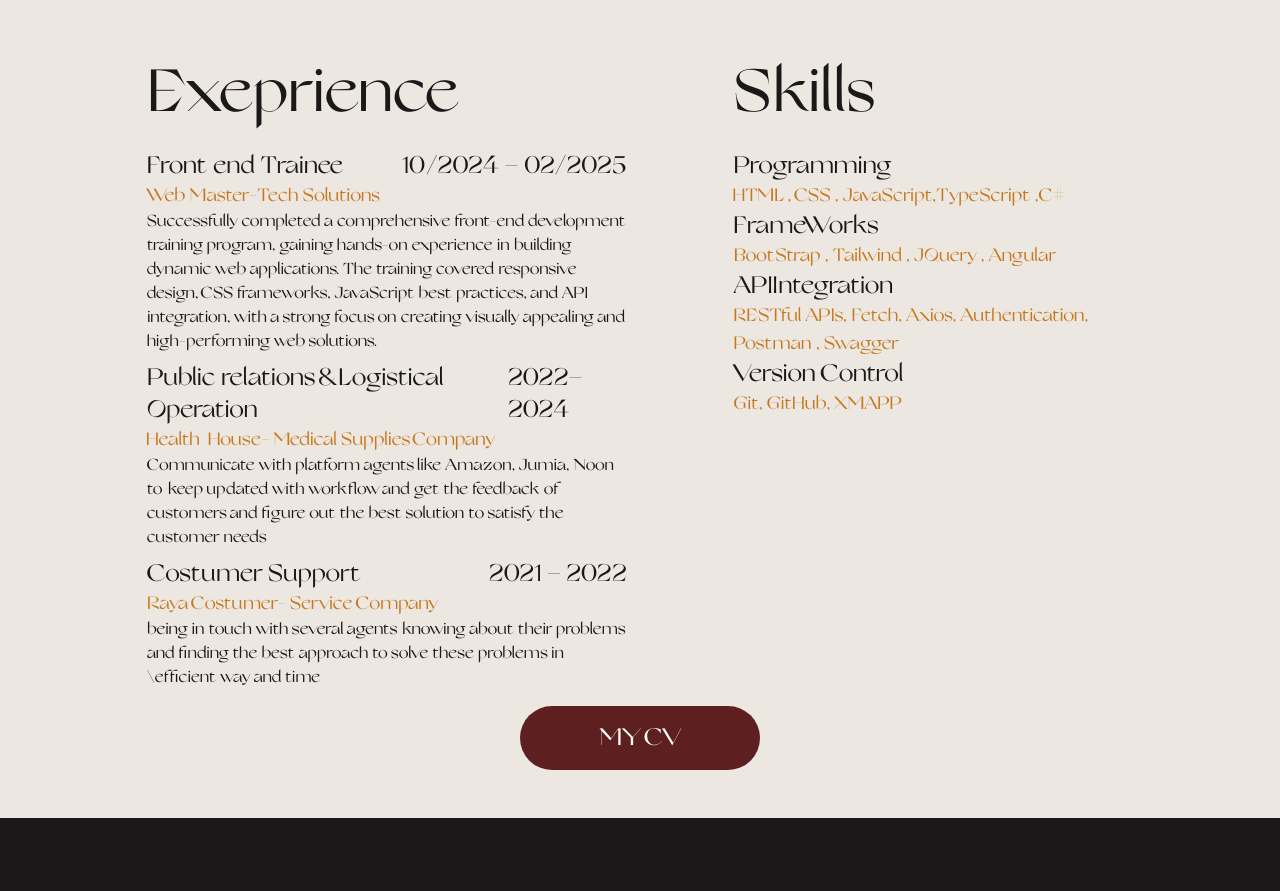
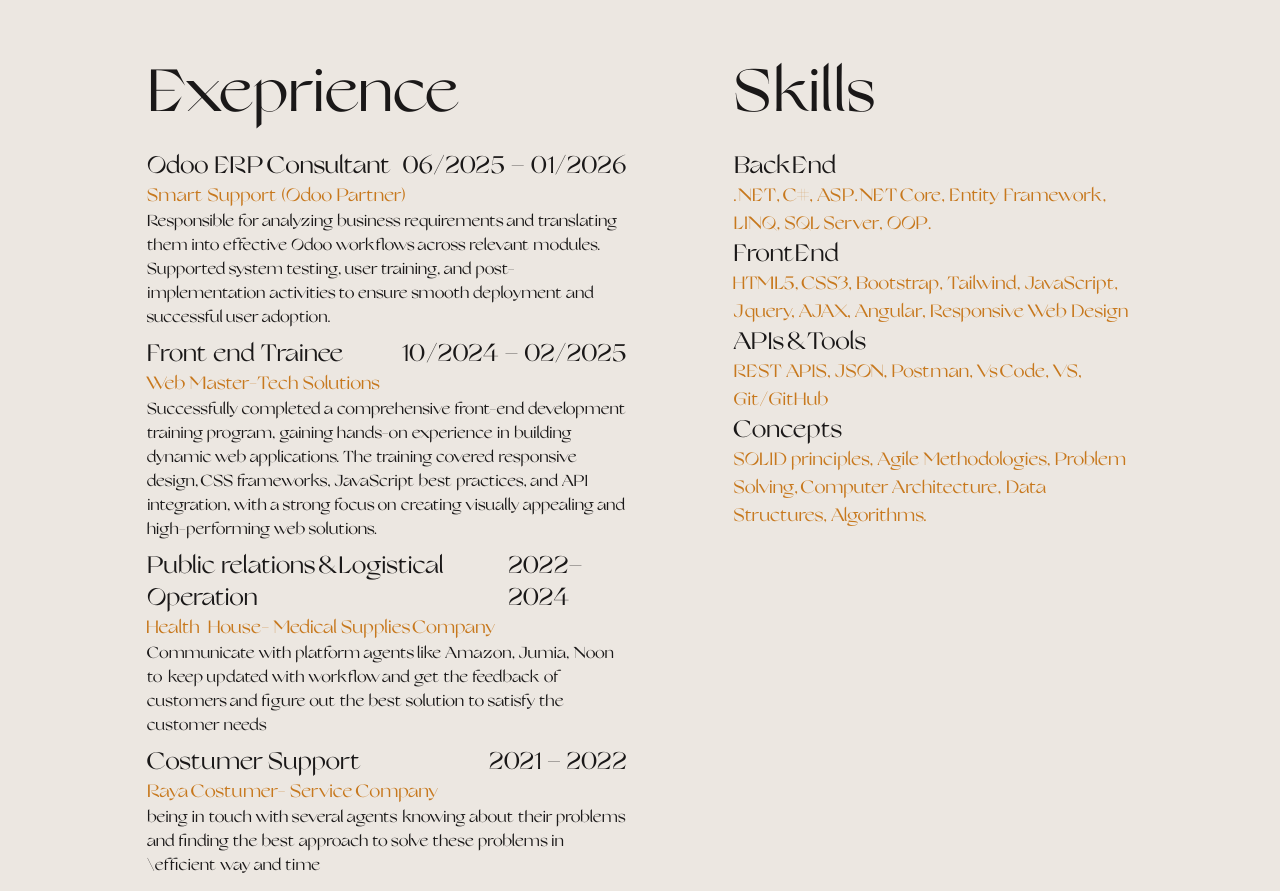
Before and after one commit to ibrahim-ismail1/Personal-Portoflio---Taliwind-, a website: page index.html in a window 1280 px wide. Shown: the part 5951-6842 px from the top of the page. Drawn offline with nearby package versions, Linux system fonts and the light colour scheme; files whose address does not match are found by name; a web font is replaced by a local one.

Commit message:
last update

```diff
--- a/index.html
+++ b/index.html
@@ -178,7 +178,7 @@
 
 
         <div class="w-full rounded-xl relative h-52 group overflow-hidden md:w-3/4">
-        <iframe width="560" height="315" src="https://www.youtube.com/embed/KUVz6iifiwE?si=veXA0WpozwksI09_" title="YouTube video player" frameborder="0" allow="accelerometer; autoplay; clipboard-write; encrypted-media; gyroscope; picture-in-picture; web-share" referrerpolicy="strict-origin-when-cross-origin" allowfullscreen></iframe>
+        <iframe width="100%" height="100%" src="https://www.youtube.com/embed/KUVz6iifiwE?si=veXA0WpozwksI09_" title="YouTube video player" frameborder="0" allow="accelerometer; autoplay; clipboard-write; encrypted-media; gyroscope; picture-in-picture; web-share" referrerpolicy="strict-origin-when-cross-origin" allowfullscreen></iframe>
           <!-- layerying -->
 
         </div>
@@ -202,7 +202,7 @@
 
           </div>
         <div class="w-full rounded-xl relative h-52 group overflow-hidden md:w-3/4">
-       <iframe width="560" height="315" src="https://www.youtube.com/embed/fl3murEfGBU?si=CxVm-WDvzoiBocCW" title="YouTube video player" frameborder="0" allow="accelerometer; autoplay; clipboard-write; encrypted-media; gyroscope; picture-in-picture; web-share" referrerpolicy="strict-origin-when-cross-origin" allowfullscreen></iframe>
+       <iframe width="100%" height="100%" src="https://www.youtube.com/embed/fl3murEfGBU?si=CxVm-WDvzoiBocCW" title="YouTube video player" frameborder="0" allow="accelerometer; autoplay; clipboard-write; encrypted-media; gyroscope; picture-in-picture; web-share" referrerpolicy="strict-origin-when-cross-origin" allowfullscreen></iframe>
           <!-- layerying -->
 
         </div>
@@ -222,7 +222,7 @@
           </div>
 
         <div class="w-full rounded-xl relative h-52 group overflow-hidden md:w-3/4">
-       <iframe width="560" height="315" src="https://www.youtube.com/embed/O7ILgc2drjs?si=fnTxVwBpRoTRv55I" title="YouTube video player" frameborder="0" allow="accelerometer; autoplay; clipboard-write; encrypted-media; gyroscope; picture-in-picture; web-share" referrerpolicy="strict-origin-when-cross-origin" allowfullscreen></iframe>
+       <iframe width="100%" height="100%" src="https://www.youtube.com/embed/O7ILgc2drjs?si=fnTxVwBpRoTRv55I" title="YouTube video player" frameborder="0" allow="accelerometer; autoplay; clipboard-write; encrypted-media; gyroscope; picture-in-picture; web-share" referrerpolicy="strict-origin-when-cross-origin" allowfullscreen></iframe>
           <!-- layerying -->
 
         </div>
@@ -241,7 +241,7 @@
           </div>
 
         <div class="w-full rounded-xl relative h-52 group overflow-hidden md:w-3/4">
-       <iframe width="560" height="315" src="https://www.youtube.com/embed/OSt-CDhGD_E?si=IIdv23EFE-LwfjgF" title="YouTube video player" frameborder="0" allow="accelerometer; autoplay; clipboard-write; encrypted-media; gyroscope; picture-in-picture; web-share" referrerpolicy="strict-origin-when-cross-origin" allowfullscreen></iframe>
+       <iframe width="100%" height="100%" src="https://www.youtube.com/embed/OSt-CDhGD_E?si=IIdv23EFE-LwfjgF" title="YouTube video player" frameborder="0" allow="accelerometer; autoplay; clipboard-write; encrypted-media; gyroscope; picture-in-picture; web-share" referrerpolicy="strict-origin-when-cross-origin" allowfullscreen></iframe>
           <!-- layerying -->
 
         </div>
@@ -555,6 +555,19 @@
         <ul class="space-y-2">
           <li>
             <p class="text-2xl flex flex-col md:flex-row justify-between">
+              <span>Odoo ERP Consultant</span>
+              <span class="text-lg md:text-2xl">06/2025 – 01/2026</span>
+            </p>
+            <h5 class="text-lg text-[#c7781d]">Smart Support (Odoo Partner)</h5>
+            <p>Responsible for analyzing business requirements and translating them into effective Odoo workflows across
+relevant modules. Supported system testing, user training, and post-implementation activities to ensure
+smooth deployment and successful user adoption.
+
+            </p>
+
+          </li>
+          <li>
+            <p class="text-2xl flex flex-col md:flex-row justify-between">
               <span>Front end Trainee</span>
               <span class="text-lg md:text-2xl">10/2024 – 02/2025</span>
             </p>
@@ -599,31 +612,37 @@
         <h2 class="text-[60px]">Skills</h2>
         <ul>
           <li>
-           <h4 class="text-2xl">Programming</h4>
-           <p class="text-lg text-[#c7781d]">HTML , CSS , JavaScript,TypeScript ,C#          </p>
+           <h4 class="text-2xl">BackEnd</h4>
+           <p class="text-lg text-[#c7781d]">.NET, C#, ASP.NET Core, Entity Framework, LINQ,
+SQL Server, OOP.
+          </p>
+          </li>
+           <li>
+           <h4 class="text-2xl">FrontEnd</h4>
+           <p class="text-lg text-[#c7781d]">HTML5, CSS3, Bootstrap, Tailwind, JavaScript,
+Jquery, AJAX, Angular, Responsive Web Design
+          </p>
           </li>
           <li>
-            <h4 class="text-2xl">FrameWorks</h4>
-            <p class="text-lg text-[#c7781d]">BootStrap , Tailwind , JQuery , Angular</p>
+            <h4 class="text-2xl">APIs & Tools
+</h4>
+            <p class="text-lg text-[#c7781d]">REST APIS, JSON, Postman, Vs Code, VS, Git/GitHub
+</p>
            </li>
            <li>
-            <h4 class="text-2xl">APIIntegration
-            </h4>
-            <p class="text-lg text-[#c7781d]">RESTful APIs, Fetch, Axios, Authentication, Postman , Swagger
-            </p>
-           </li>
-           <li>
-            <h4 class="text-2xl">Version Control
+            <h4 class="text-2xl">Concepts
 
             </h4>
-            <p class="text-lg text-[#c7781d]">Git, GitHub, XMAPP            </p>
+            <p class="text-lg text-[#c7781d]">SOLID principles, Agile Methodologies, Problem
+Solving, Computer Architecture, Data Structures,
+Algorithms. </p>
            </li>
         </ul>
        </div>
 
     </div>
     <a
-    href="images/Ibrahim-Ismail-Resume.pdf"
+    href="https://drive.google.com/file/d/1rJtkIjezEuRidTJQDZSQ8z9gOxRegaUU/view?usp=sharing"
     target="_blank"
     class=" mt-4 text-center block m-auto bg-[#5d1f1f] text-white mb-3 py-4 rounded-4xl text-2xl  hover:bg-[#a5532a] md:hover:w-1/4 transition-all md:w-1/5"
   >
```
